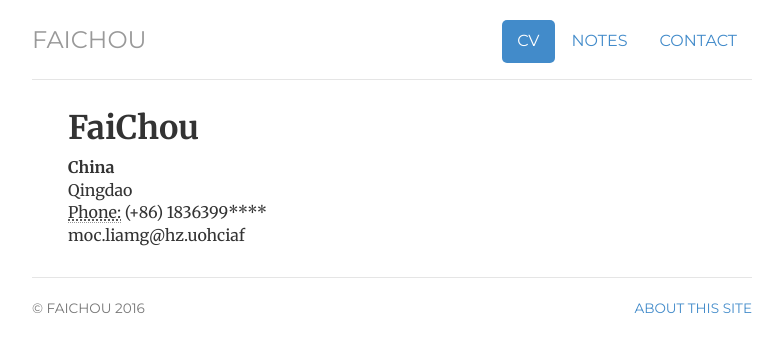
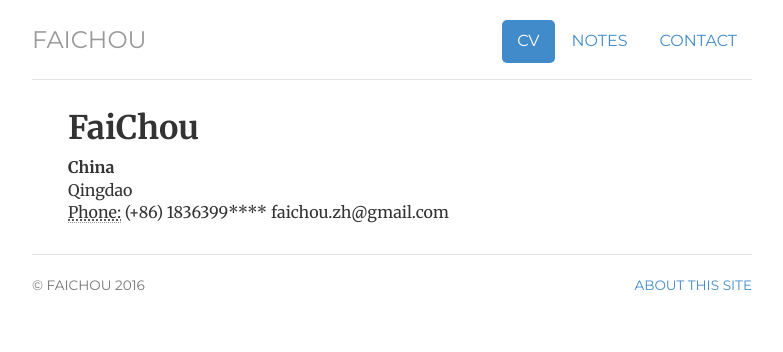
Before and after one commit to FaiChou/faichou.github.io, a Jekyll site: the page built from cv/index.html, in a window 1280 px wide. Shown: the top 352 px of the page, without its empty margins (248-1031 px from the left). Built offline with Jekyll 4.4.1, drawn with Linux system fonts in a browser that asks for light colours.

Commit message:
Update index.html

```diff
--- a/cv/index.html
+++ b/cv/index.html
@@ -12,10 +12,10 @@ description: Current CV for FaiChou, a Music Enthusiast, and iOS UI Dev in China
 	<div class="cv">
 					<h1>FaiChou</h1>
 					<address>
-					<strong>China</strong><br>
-					Qingdao<br>
-					<abbr title="phone">Phone:</abbr> (+86) 1836399****<br>
-					<span class="obfuscate">faichou.zh@gmail.com</span>
+					<strong>China</strong>
+					<br>Qingdao</br>
+					<abbr title="phone">Phone:</abbr> (+86) 1836399****
+					<span class="text">faichou.zh@gmail.com</span>
 					</address>
 
 
```
